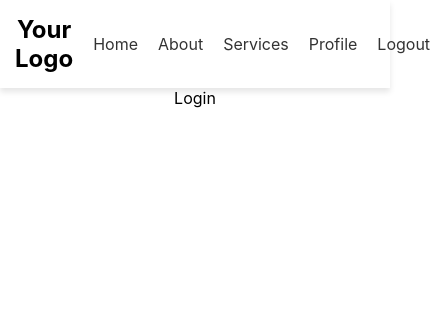
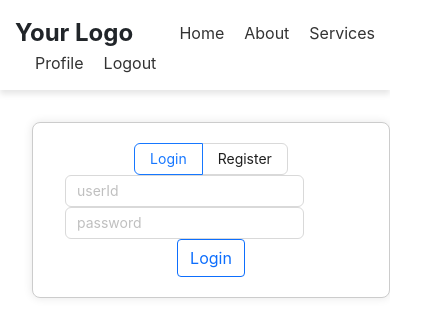
Before and after one commit to sairamyadhav/social_media_app, a React (Create React App) app in the folder frontend/: page /login in a window 390 px wide. Shown: the top 336 px of the page, 430 px wide, since content can reach past the window. Built offline with nearby package versions, Linux system fonts and the light colour scheme.

Commit message:
added login and register components

```diff
--- a/frontend/public/index.html
+++ b/frontend/public/index.html
@@ -14,17 +14,10 @@
       manifest.json provides metadata used when your web app is installed on a
       user's mobile device or desktop. See https://developers.google.com/web/fundamentals/web-app-manifest/
     -->
-    <link rel="manifest" href="%PUBLIC_URL%/manifest.json" />
-    <!--
-      Notice the use of %PUBLIC_URL% in the tags above.
-      It will be replaced with the URL of the `public` folder during the build.
-      Only files inside the `public` folder can be referenced from the HTML.
 
-      Unlike "/favicon.ico" or "favicon.ico", "%PUBLIC_URL%/favicon.ico" will
-      work correctly both with client-side routing and a non-root public URL.
-      Learn how to configure a non-root public URL by running `npm run build`.
-    -->
-    <title>React App</title>
+    <link href="https://cdnjs.cloudflare.com/ajax/libs/font-awesome/6.2.1/css/all.min.css" rel="stylesheet">
+    <link href="https://cdn.jsdelivr.net/npm/bootstrap@5.1.3/dist/css/bootstrap.min.css" rel="stylesheet" integrity="sha384-1BmE4kWBq78iYhFldvKuhfTAU6auU8tT94WrHftjDbrCEXSU1oBoqyl2QvZ6jIW3" crossorigin="anonymous">
+    <title>STRINGS</title>
   </head>
   <body>
     <noscript>You need to enable JavaScript to run this app.</noscript>
--- a/frontend/src/App.css
+++ b/frontend/src/App.css
@@ -36,3 +36,29 @@
     transform: rotate(360deg);
   }
 }
+
+.login-card {
+  max-width: 400px;
+  margin-top: 15%;
+  margin-left: 35%;
+
+  padding: 20px;
+  border: 1px solid #ccc;
+  border-radius: 8px;
+  box-shadow: 0 0 10px rgba(0, 0, 0, 0.1);
+  background-color: #fff;
+}
+@media (max-width: 700px) {
+  .login-card {
+    margin-top: 2rem;
+    margin-left: 2rem;
+    max-width: 100%;
+  }
+}
+@media (max-width: 700px) {
+  .login-card {
+    margin-top: 2rem;
+    margin-left: 2rem;
+    max-width: 100%;
+  }
+}
--- a/frontend/src/components/login.component.js
+++ b/frontend/src/components/login.component.js
@@ -3,16 +3,20 @@ import { Formik, Form, Field, ErrorMessage } from 'formik';
 import { useState } from "react";
 import * as Yup from 'yup';
 
-export default function Login() {
+export default function LoginComp() {
     const [initialValues, setInitialValues] =useState({
-        userid : '',
-        password : '',
+        userid :'',
+        password :'',
     })
     const validationSchema = Yup.object({
         userid:Yup.string().required('userId is required'),
         password:Yup.string().required('please enter your password'),
 
     })
+    const onSubmit = (values) => {
+        console.log(values);
+    }
+
     return (
         <>
 
@@ -34,23 +38,37 @@ export default function Login() {
                     }) => (
                         <Form>
                             <div className="row" >
-                                <div className='col-6'>
+                                <div className='col-10'>
                                     <Input
                                         placeholder='userId'
-                                        value={values.userid}/>
+                                        itemType="text"
+                                        id='userid'
+                                        value={values.userid}
+                                        onChange={(event)=>{
+                                            console.log(event.target.value)
+                                            setFieldValue('userid', event.target.value)
+                                        }}/>
                                 </div>
+
 
                             </div>
                             <div className="row">
-                                <div className='col-6'>
+                                <div className='col-10'>
                                     <Input type='password'
+                                    id='password'
                                         placeholder='password'
-                                        value={values.password}/>
+                                        value={values.password}
+                                        onChange={(event)=>{
+                                            console.log(event.target.value)
+                                            setFieldValue('password', event.target.value)
+                                        }}/>
                                 </div>
                             </div>
                             <div className="row d-flex flex-row align-items-center justify-content-center">
                                 <div className='col-8'>
-                                    <button className='btn btn-success' disabled={isValid}>Login</button>
+                                    <button className='btn btn-outline-primary'   disabled={!isValid}  type="submit" onChange={()=>{
+                                        console.log(values)
+                                    }}>Login</button>
                                 </div>
                             </div>
                         </Form>
--- a/frontend/src/components/register.component.js
+++ b/frontend/src/components/register.component.js
@@ -0,0 +1,108 @@
+import { Input } from "antd"
+import { Formik, Form, Field, ErrorMessage } from 'formik';
+import { useState } from "react";
+import * as Yup from 'yup';
+
+
+export default function Register() {
+    const [initialValues, setInitialValues] = useState({
+        userid: '',
+        email: '',
+        password: '',
+
+    })
+    const validationSchema = Yup.object({
+        userid: Yup.string().required('userId is required'),
+        email: Yup.string().required('email is required') .matches(
+            /^[a-zA-Z0-9._-]+@[a-zA-Z0-9.-]+\.[a-zA-Z]{2,4}$/,
+            'Invalid email address'
+          ),
+        password: Yup.string().required('please enter your password')  .matches(
+            /^(?=.*[A-Z])(?=.*[!@#$%^&*])(?=.*[0-9]).{8,}$/,
+            'Password must have at least one uppercase letter, one special character, one number, and be at least 8 characters long'
+          ),
+
+    })
+    const onSubmit = (values) => {
+        console.log(values);
+    }
+
+    return (
+        <>
+
+            <div className="container-fluid">
+                <Formik
+                    initialValues={initialValues}
+                    validationSchema={validationSchema}
+                    onSubmit={onSubmit}
+                >
+                    {({
+                        values,
+                        errors,
+                        touched,
+                        handleChange,
+                        handleSubmit,
+                        setFieldValue,
+                        setFieldTouched,
+                        isValid,
+                    }) => (
+                        <Form>
+                            <div className="row" >
+                                <div className='col-10'>
+                                    <Input
+                                        placeholder='userId'
+                                        itemType="text"
+                                        id='userid'
+                                        value={values.userid}
+                                        onChange={(event) => {
+                                            setFieldValue('userid', event.target.value)
+                                        }} />
+                                </div>
+                                {errors.userid?<p className="text-danger">{errors.userid}</p>: null}
+
+
+
+                            </div>
+                            <div className="row" >
+                                <div className='col-10'>
+                                    <Input
+                                        placeholder='email address'
+                                        itemType="text"
+                                        id='email'
+                                        value={values.email}
+                                        onChange={(event) => {
+                                            setFieldValue('email', event.target.value)
+                                        }} />
+                                </div>
+                                {errors.email?<p className="text-danger">{errors.email}</p>: null}
+
+
+                            </div>
+                            <div className="row">
+                                <div className='col-10'>
+                                    <Input type='password'
+                                        id='password'
+                                        placeholder='password'
+                                        value={values.password}
+                                        onChange={(event) => {
+                                            setFieldValue('password', event.target.value)
+                                        }} />
+                                </div>
+                                {errors.password?<p className="text-danger">{errors.password}</p>: null}
+                            </div>
+                            <div className="row d-flex flex-row align-items-center justify-content-center">
+                                <div className='col-10'>
+                                    <button className='btn btn-outline-primary' disabled={!isValid} type="submit" onChange={() => {
+                                    }}>Register</button>
+                                </div>
+                            </div>
+                        </Form>
+                    )}
+                </Formik>
+
+            </div>
+
+        </>
+    )
+
+}
--- a/frontend/src/pages/Login.js
+++ b/frontend/src/pages/Login.js
@@ -1,9 +1,26 @@
-import React from 'react';
+import React, { useState } from 'react';
+import LoginComp from '../components/login.component';
+import Register from '../components/register.component';
+import { Radio } from 'antd';
 
 const Login = () => {
+  const [Login,setLogin] = useState(true)
   return (
-    <div>Login</div>
-  )
+<div className='login-card'>
+  <div className='row'>
+  <Radio.Group options={['Login','Register']}
+   value={Login ? 'Login' : 'Register'}
+  onChange={()=>{
+    setLogin(!Login)
+  }}  optionType="button" />
+
+  </div>
+  <div> {
+    Login ?  <LoginComp></LoginComp> :<Register></Register>}
+
+  </div>
+
+</div>  )
 }
 
 export default Login;
```
Also changed, not shown: 1 other file (tests, documents, lock files or other folders).
